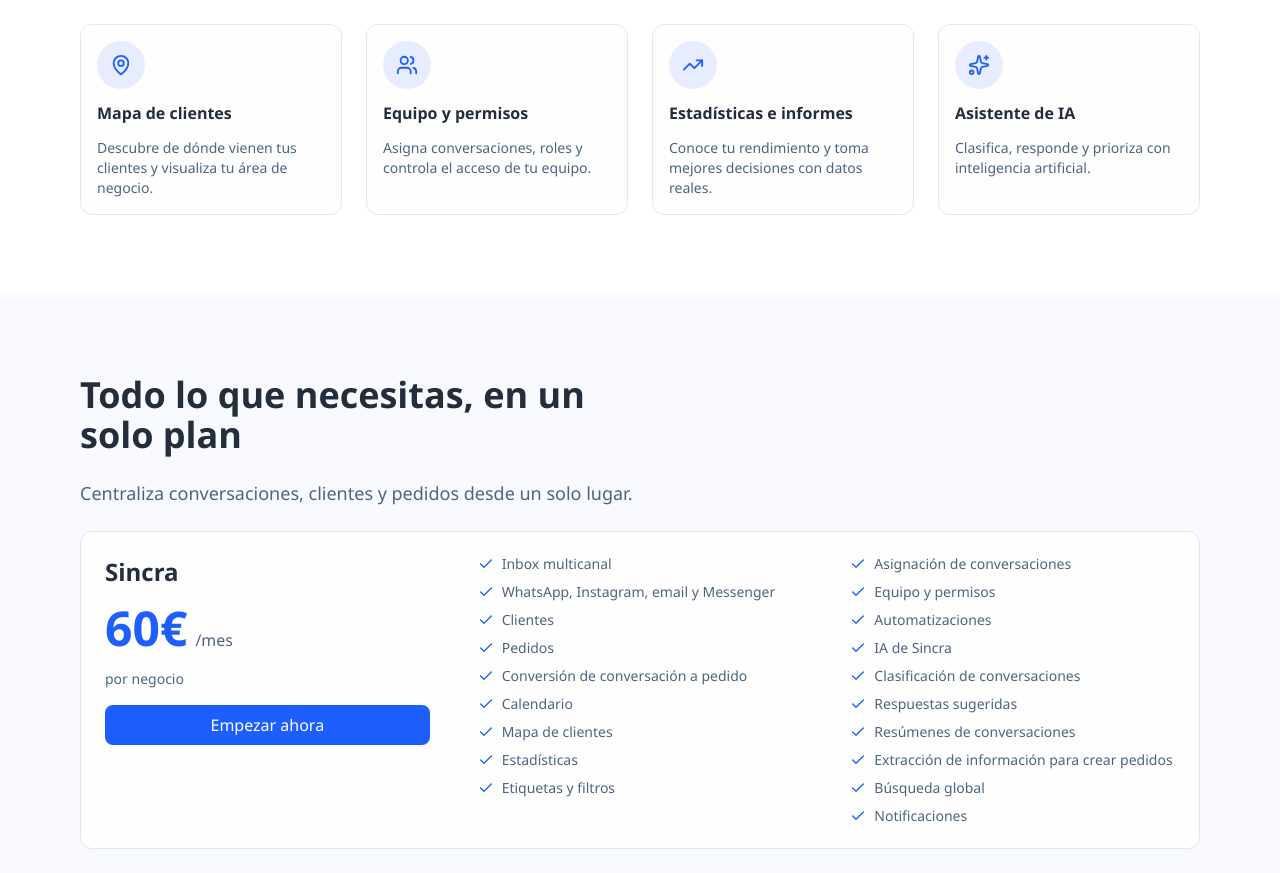
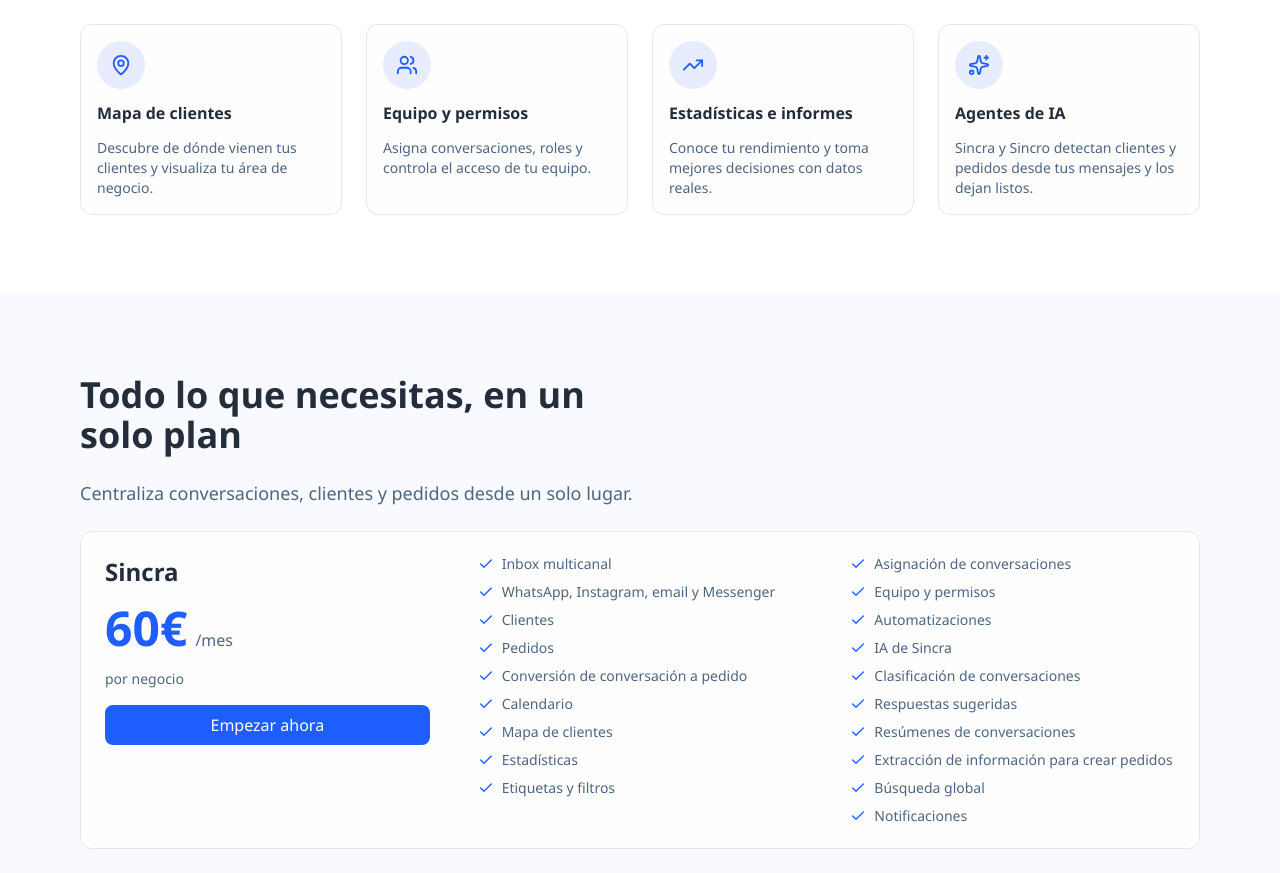
Before and after one commit to gemmaadev/sincra-saas, a React (Vite) app in the folder frontend/: page / in a window 1280 px wide. Shown: the part 4714-5587 px from the top of the page. Built offline with nearby package versions, Linux system fonts and the light colour scheme; no server answers.

Commit message:
fix(landing): update AI feature copy to reflect Sincra and Sincro

```diff
--- a/frontend/src/features/landing/components/FeaturesSection.tsx
+++ b/frontend/src/features/landing/components/FeaturesSection.tsx
@@ -40,8 +40,8 @@ const FEATURES = [
   },
   {
     icon: <Sparkles size={22} />,
-    title: 'Asistente de IA',
-    description: 'Clasifica, responde y prioriza con inteligencia artificial.',
+    title: 'Agentes de IA',
+    description: 'Sincra y Sincro detectan clientes y pedidos desde tus mensajes y los dejan listos.',
   },
 ]
 
```
Also changed, not shown: 1 other file (tests, documents, lock files or other folders).
